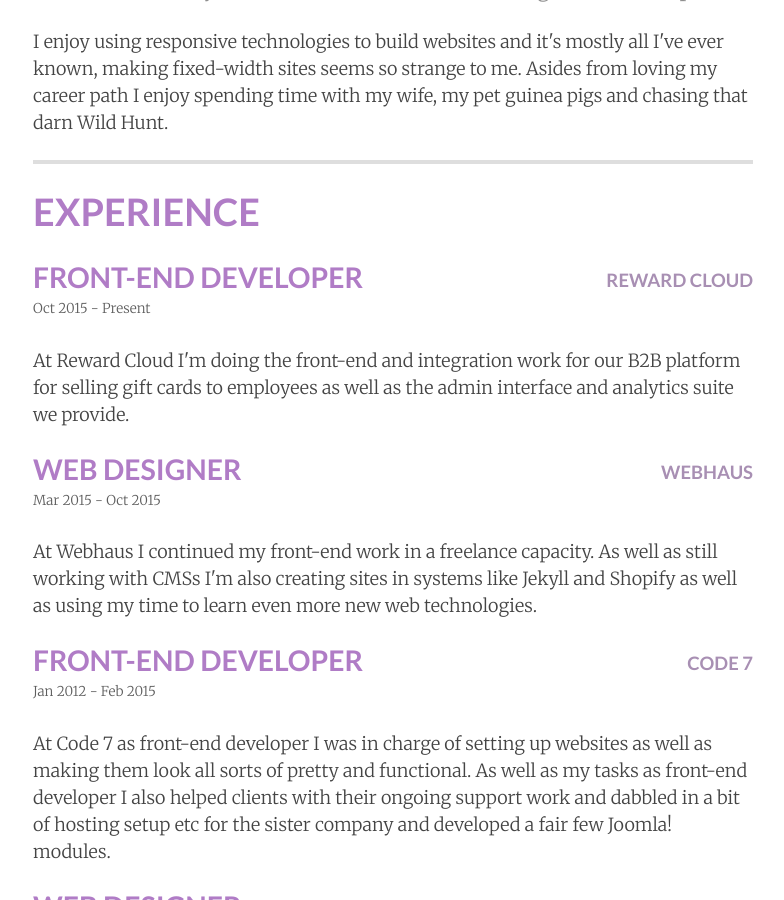
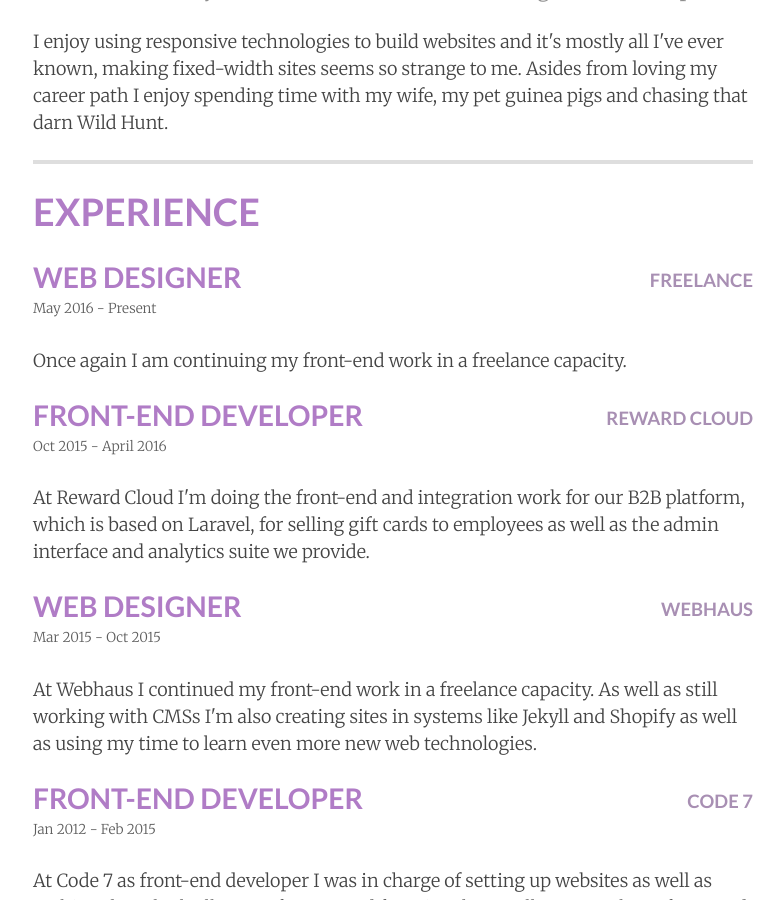
Before and after one commit to tristyb/resume, a Jekyll site: the page built from index.html, in a window 1280 px wide and 900 px high, scrolled down 376 px. Shown: the whole window, without its empty margins (247-1031 px from the left). Built offline with Jekyll 4.4.1, drawn with Linux system fonts in a browser that asks for light colours; nearby versions of some CDN libraries.

Commit message:
Added freelance, finished Reward Cloud

```diff
--- a/index.html
+++ b/index.html
@@ -11,10 +11,15 @@ meta: CV for Tristan Brookes, a freelance web designer living near Brighton
 
 <section class="experience">
     <h2>Experience</h2>
+    <div class="job">
+        <h3>Web designer <span>Freelance</span></h3>
+        <p class="timescale">May 2016 - Present</p>
+        <p class="about">Once again I am continuing my front-end work in a freelance capacity.</p>
+    </div>
 		<div class="job">
         <h3>Front-end Developer <span>Reward Cloud</span></h3>
-        <p class="timescale">Oct 2015 - Present</p>
-        <p class="about">At Reward Cloud I'm doing the front-end and integration work for our B2B platform for selling gift cards to employees as well as the admin interface and analytics suite we provide.</p>
+        <p class="timescale">Oct 2015 - April 2016</p>
+        <p class="about">At Reward Cloud I'm doing the front-end and integration work for our B2B platform, which is based on Laravel, for selling gift cards to employees as well as the admin interface and analytics suite we provide.</p>
     </div>
     <div class="job">
         <h3>Web designer <span>Webhaus</span></h3>
```
Also changed, not shown: 1 other file.
